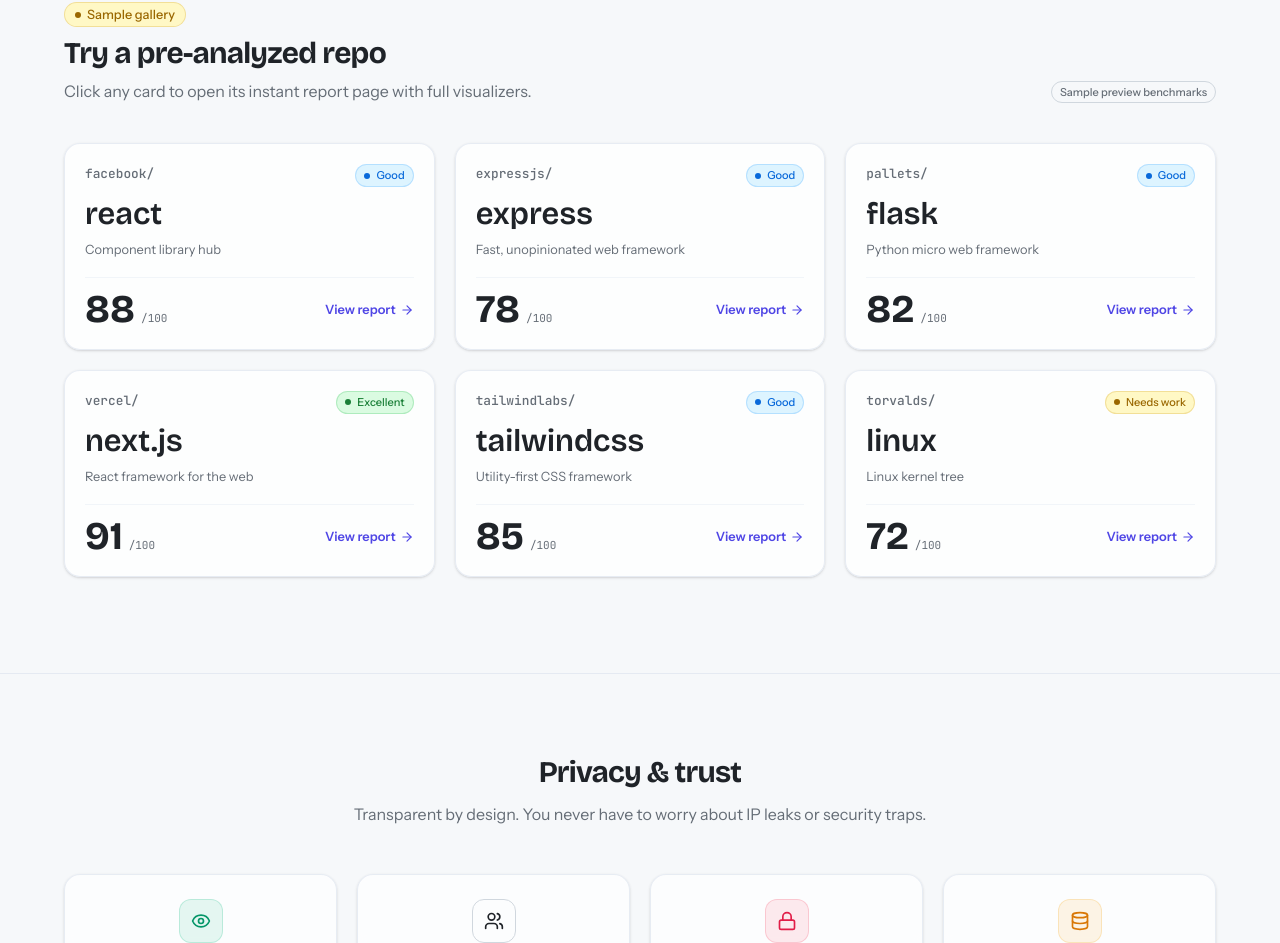
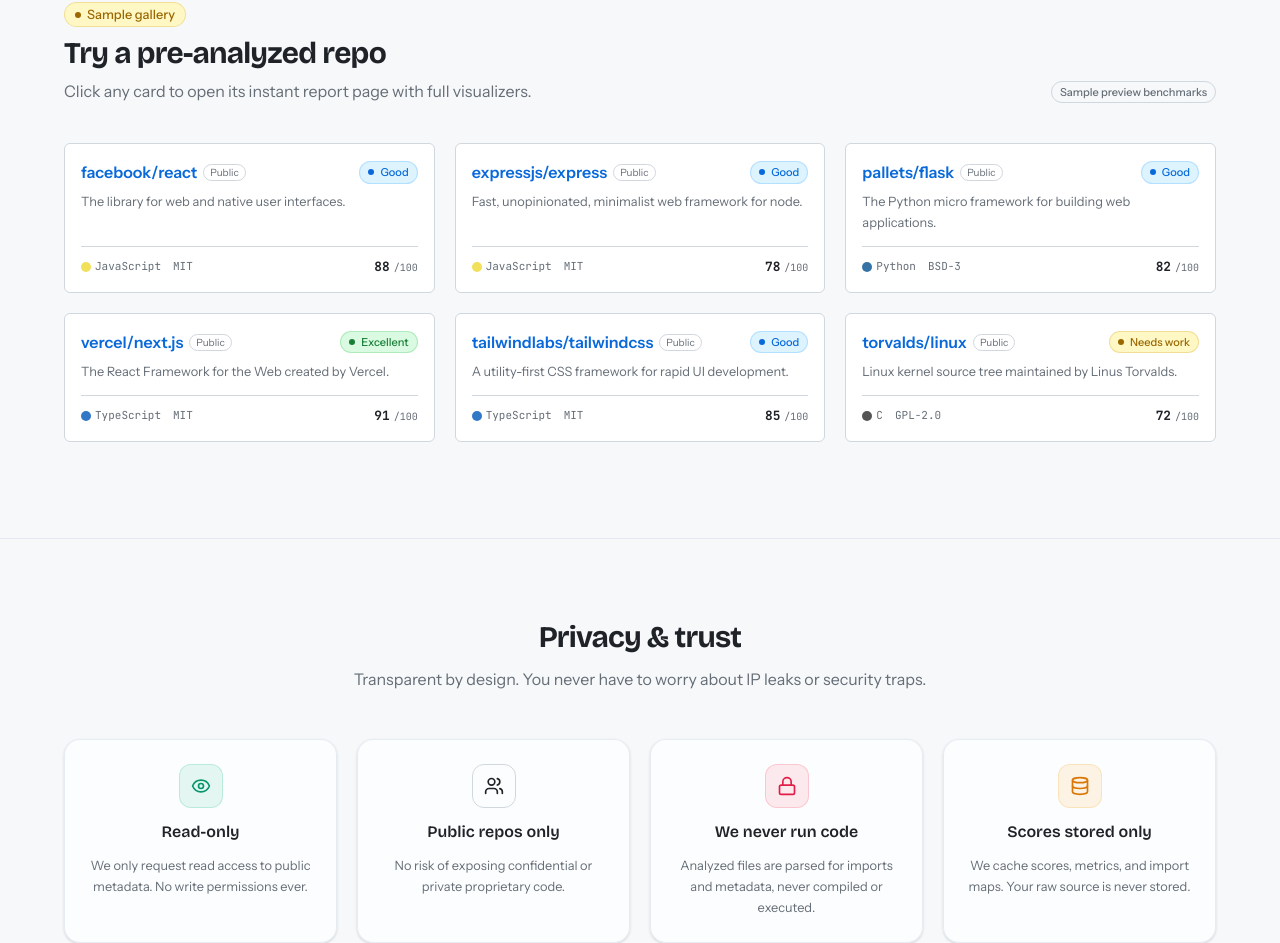
Before and after one commit to Hemacharankodhanda/repometric, a Next.js app in the folder apps/web/: page / in a window 1280 px wide. Shown: the part 5633-6576 px from the top of the page. Built offline with nearby package versions, Linux system fonts and the light colour scheme.

Commit message:
feat(landing): add GitHub-style featured repo cards with language dots, star counts, and license tags

```diff
--- a/apps/web/src/app/page.tsx
+++ b/apps/web/src/app/page.tsx
@@ -482,7 +482,10 @@ export default function HomePage() {
                   score: 88,
                   grade: 'Good',
                   variant: 'sky' as const,
-                  desc: 'Component library hub',
+                  desc: 'The library for web and native user interfaces.',
+                  lang: 'JavaScript',
+                  langColor: '#f1e05a',
+                  license: 'MIT',
                 },
                 {
                   owner: 'expressjs',
@@ -490,7 +493,10 @@ export default function HomePage() {
                   score: 78,
                   grade: 'Good',
                   variant: 'sky' as const,
-                  desc: 'Fast, unopinionated web framework',
+                  desc: 'Fast, unopinionated, minimalist web framework for node.',
+                  lang: 'JavaScript',
+                  langColor: '#f1e05a',
+                  license: 'MIT',
                 },
                 {
                   owner: 'pallets',
@@ -498,7 +504,10 @@ export default function HomePage() {
                   score: 82,
                   grade: 'Good',
                   variant: 'sky' as const,
-                  desc: 'Python micro web framework',
+                  desc: 'The Python micro framework for building web applications.',
+                  lang: 'Python',
+                  langColor: '#3572a5',
+                  license: 'BSD-3',
                 },
                 {
                   owner: 'vercel',
@@ -506,7 +515,10 @@ export default function HomePage() {
                   score: 91,
                   grade: 'Excellent',
                   variant: 'lime' as const,
-                  desc: 'React framework for the web',
+                  desc: 'The React Framework for the Web created by Vercel.',
+                  lang: 'TypeScript',
+                  langColor: '#3178c6',
+                  license: 'MIT',
                 },
                 {
                   owner: 'tailwindlabs',
@@ -514,7 +526,10 @@ export default function HomePage() {
                   score: 85,
                   grade: 'Good',
                   variant: 'sky' as const,
-                  desc: 'Utility-first CSS framework',
+                  desc: 'A utility-first CSS framework for rapid UI development.',
+                  lang: 'TypeScript',
+                  langColor: '#3178c6',
+                  license: 'MIT',
                 },
                 {
                   owner: 'torvalds',
@@ -522,40 +537,49 @@ export default function HomePage() {
                   score: 72,
                   grade: 'Needs work',
                   variant: 'sun' as const,
-                  desc: 'Linux kernel tree',
+                  desc: 'Linux kernel source tree maintained by Linus Torvalds.',
+                  lang: 'C',
+                  langColor: '#555555',
+                  license: 'GPL-2.0',
                 },
               ].map((r) => (
                 <div key={`${r.owner}/${r.repo}`} className="h-full">
                   <Link
                     href={`/r/${r.owner}/${r.repo}`}
-                    className="p-5 rounded-2xl border border-slate-200/80 dark:border-slate-800/80 bg-white/80 dark:bg-slate-900/80 backdrop-blur-sm shadow-card hover:-translate-y-1 hover:shadow-card-lg transition-all duration-200 flex flex-col justify-between space-y-4 group block h-full"
+                    className="gh-box p-4 hover:border-slate-400 dark:hover:border-slate-600 transition-colors flex flex-col justify-between space-y-3 group block h-full"
                   >
                     <div className="space-y-2">
-                      <div className="flex items-start justify-between">
-                        <span className="font-mono text-xs font-medium text-ink-muted truncate">
-                          {r.owner}/
-                        </span>
+                      <div className="flex items-center justify-between">
+                        <div className="flex items-center space-x-1.5 truncate">
+                          <span className="font-semibold text-sm text-primary group-hover:underline truncate">
+                            {r.owner}/{r.repo}
+                          </span>
+                          <span className="px-1.5 py-0.2 rounded-full border border-[var(--border-color)] text-[10px] text-ink-muted">
+                            Public
+                          </span>
+                        </div>
                         <StickerBadge variant={r.variant} size="sm">
                           {r.grade}
                         </StickerBadge>
                       </div>
-                      <div className="font-display font-semibold text-xl text-ink truncate group-hover:text-indigo-600 dark:group-hover:text-indigo-400 transition-colors">
-                        {r.repo}
-                      </div>
                       <p className="text-xs text-ink-muted line-clamp-2 leading-relaxed">{r.desc}</p>
                     </div>
 
-                    <div className="flex items-center justify-between pt-3 border-t border-slate-100 dark:border-slate-800/80">
-                      <div className="flex items-baseline gap-1.5">
-                        <span className="font-display font-bold text-2xl text-ink leading-none">
-                          {r.score}
-                        </span>
-                        <span className="text-[11px] font-mono text-ink-muted">/100</span>
+                    <div className="flex items-center justify-between pt-2.5 border-t border-[var(--border-color)] text-xs text-ink-muted">
+                      <div className="flex items-center space-x-3">
+                        <div className="flex items-center space-x-1">
+                          <span
+                            className="w-2.5 h-2.5 rounded-full shrink-0"
+                            style={{ backgroundColor: r.langColor }}
+                          />
+                          <span className="font-mono text-[11px]">{r.lang}</span>
+                        </div>
+                        <span className="text-[11px] font-mono">{r.license}</span>
                       </div>
-                      <span className="text-xs font-semibold text-indigo-600 dark:text-indigo-400 flex items-center gap-1 group-hover:translate-x-0.5 transition-transform">
-                        <span>View report</span>
-                        <ArrowRight className="w-3.5 h-3.5" />
-                      </span>
+                      <div className="flex items-baseline space-x-1 font-mono">
+                        <span className="font-bold text-ink">{r.score}</span>
+                        <span className="text-[10px] text-ink-muted">/100</span>
+                      </div>
                     </div>
                   </Link>
                 </div>
```
